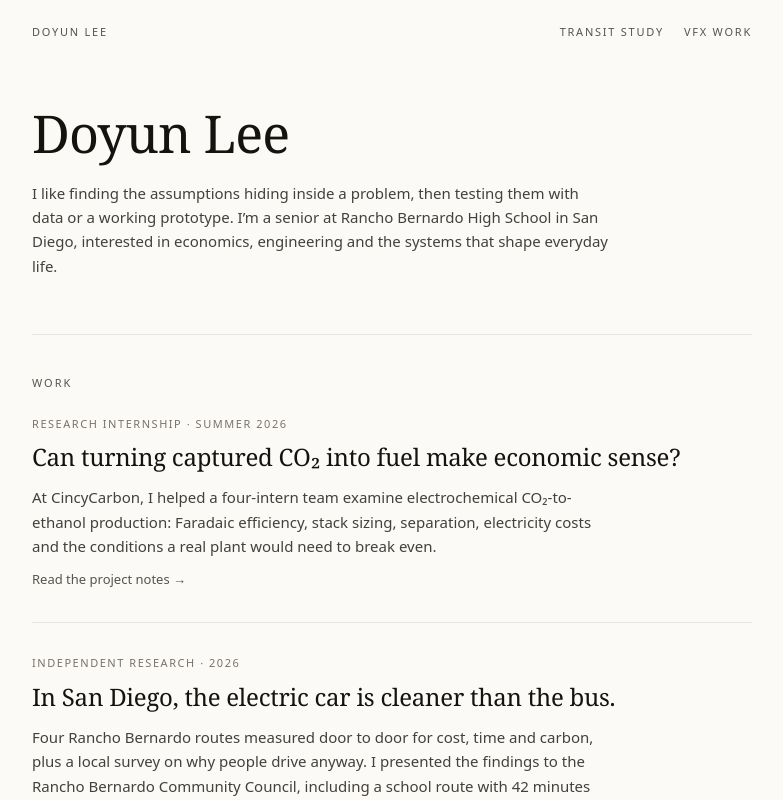
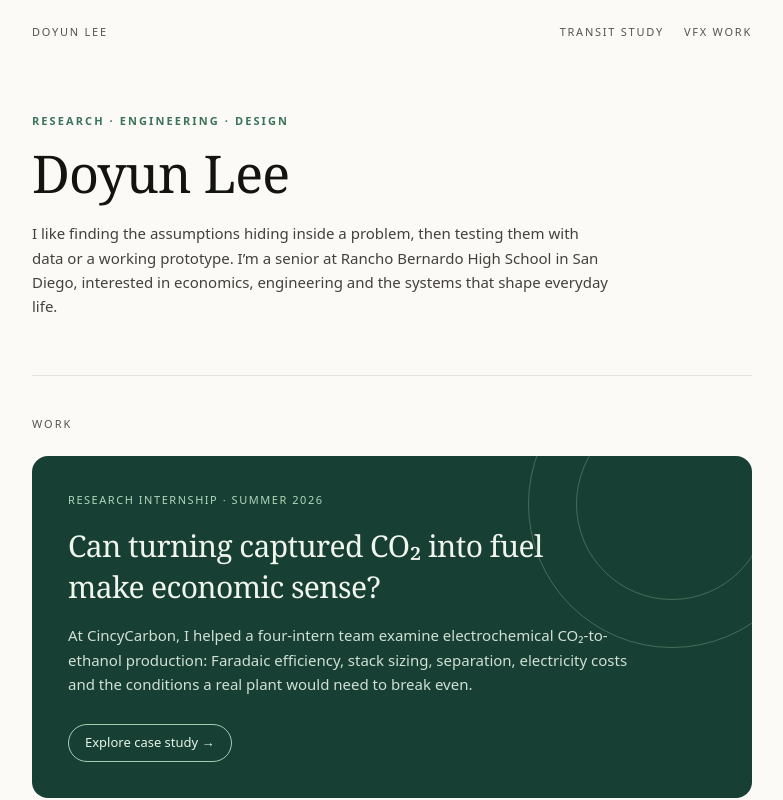
Before and after one commit to BlueJayNinja0909/doyun-portfolio, a Next.js app in the folder apps/academic/: page / in a window 1280 px wide. Shown: the top 800 px of the page, without its empty margins (248-1031 px from the left). Built offline with nearby package versions, Linux system fonts and the light colour scheme.

Commit message:
Redesign page.tsx for visual research storytelling

```diff
--- a/apps/academic/app/page.tsx
+++ b/apps/academic/app/page.tsx
@@ -89,7 +89,8 @@ const AWARDS: { name: string; scope: string }[] = [
 export default function Page() {
   return (
     <main className="mx-auto max-w-3xl px-6 pb-24">
-      <header className="pt-10">
+      <header className="pt-12">
+        <p className="mb-4 text-[11px] font-semibold uppercase tracking-[0.19em] text-[#3c7358]">Research · Engineering · Design</p>
         {/* LCP element — not animated. */}
         <h1 className="font-serif text-[clamp(2rem,7vw,3.25rem)] leading-[1.08] tracking-[-0.015em]">
           Doyun Lee
@@ -104,20 +105,22 @@ export default function Page() {
       <section className="mt-14 border-t border-stone-200 pt-10">
         <h2 className="text-[11px] uppercase tracking-[0.18em] text-stone-600">Work</h2>
 
-        <a href="/work/carbon-to-fuel/" className="group mt-6 block border-b border-stone-200 pb-8">
-          <p className="text-[11px] uppercase tracking-[0.14em] text-stone-500">
+        <a href="/work/carbon-to-fuel/" className="group relative mt-6 block overflow-hidden rounded-2xl bg-[#173f33] p-7 text-[#f0f5ed] transition-transform hover:-translate-y-1 sm:p-9">
+          <div className="pointer-events-none absolute -right-16 -top-24 h-72 w-72 rounded-full border border-[#afd8b44d]" aria-hidden="true"/>
+          <div className="pointer-events-none absolute -right-4 -top-12 h-48 w-48 rounded-full border border-[#afd8b44d]" aria-hidden="true"/>
+          <p className="relative text-[11px] uppercase tracking-[0.14em] text-[#b1d8bc]">
             Research internship &middot; Summer 2026
           </p>
-          <h3 className="mt-2 font-serif text-2xl leading-snug tracking-[-0.01em] group-hover:underline">
+          <h3 className="relative mt-4 max-w-lg font-serif text-3xl leading-snug tracking-[-0.02em] group-hover:underline">
             Can turning captured CO₂ into fuel make economic sense?
           </h3>
-          <p className="mt-3 max-w-xl text-[15px] leading-relaxed text-stone-700">
+          <p className="relative mt-4 max-w-xl text-[15px] leading-relaxed text-[#d1e0d4]">
             At CincyCarbon, I helped a four-intern team examine electrochemical CO₂-to-ethanol
             production: Faradaic efficiency, stack sizing, separation, electricity costs and
             the conditions a real plant would need to break even.
           </p>
-          <span className="mt-3 inline-block text-[13px] text-stone-600 group-hover:text-stone-900">
-            Read the project notes &rarr;
+          <span className="relative mt-7 inline-block rounded-full border border-[#a6cbb5] px-4 py-2 text-[13px] text-[#e6f4e9] group-hover:bg-[#ffffff20]">
+            Explore case study &rarr;
           </span>
         </a>
 
```
